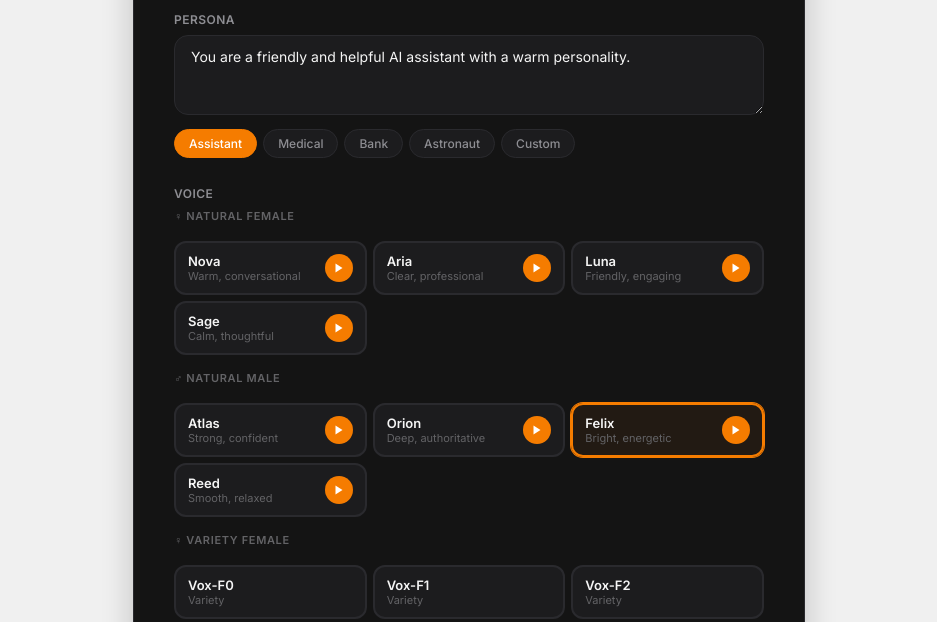
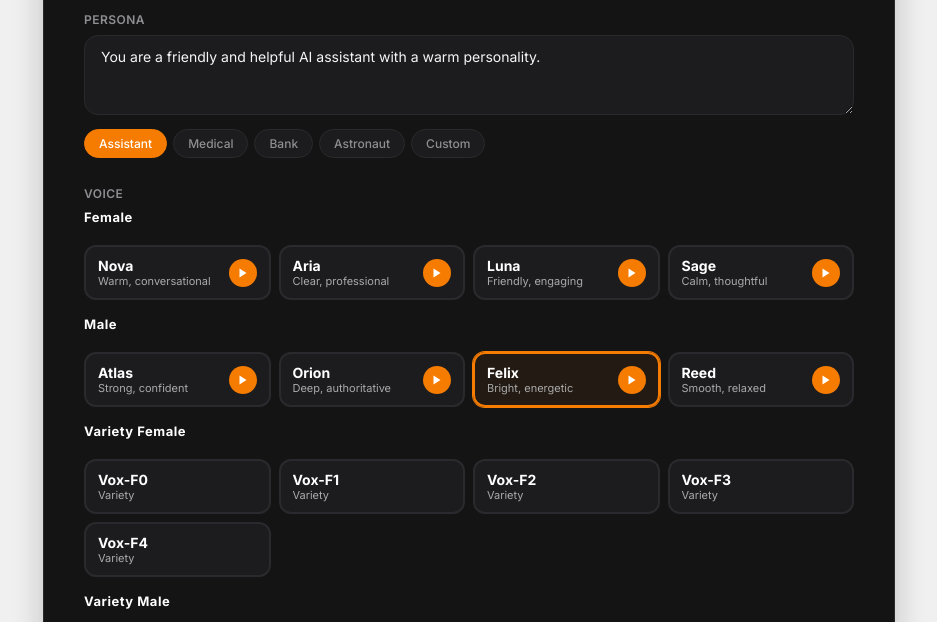
Before and after one commit to ibuildstuffwithai/voice-engine, a website: page public/index.html in a window 1280 px wide. Shown: the part 135-757 px from the top of the page, without its empty margins (171-1108 px from the left). Drawn offline with Linux system fonts and the light colour scheme.

Commit message:
Wider card (900px), 4-col grid, bold white labels, Female/Male headings

```diff
--- a/public/index.html
+++ b/public/index.html
@@ -45,7 +45,7 @@ input,select,textarea{font-family:inherit;outline:none}
 .gear-btn svg{width:18px;height:18px;color:#999}
 
 /* Main */
-.main{width:100%;max-width:720px;padding:48px 24px 60px}
+.main{width:100%;max-width:900px;padding:48px 24px 60px}
 
 /* Card */
 .card{background:var(--surface);border:1px solid var(--border);border-radius:20px;padding:36px 40px;box-shadow:0 8px 32px rgba(0,0,0,.2)}
@@ -115,14 +115,14 @@ input,select,textarea{font-family:inherit;outline:none}
 
 /* Voice Grid */
 .voice-grid{display:flex;flex-direction:column;gap:16px}
-.voice-section-label{font-size:11px;font-weight:600;text-transform:uppercase;letter-spacing:.06em;color:var(--text-muted);margin-bottom:2px}
-.voice-section{display:grid;grid-template-columns:1fr 1fr 1fr;gap:6px}
+.voice-section-label{font-size:13px;font-weight:700;letter-spacing:.04em;color:#fff;margin-bottom:4px}
+.voice-section{display:grid;grid-template-columns:1fr 1fr 1fr 1fr;gap:8px}
 .voice-card{display:flex;align-items:center;gap:8px;padding:10px 12px;border:2px solid var(--border);border-radius:12px;background:var(--surface2);cursor:pointer;transition:all .15s;user-select:none}
 .voice-card:hover{border-color:var(--border-light);background:var(--border)}
 .voice-card.selected{border-color:var(--orange);background:var(--orange-subtle);box-shadow:0 0 0 1px var(--orange)}
 .voice-card .vc-info{flex:1;min-width:0}
-.voice-card .vc-name{font-size:13px;font-weight:600;color:var(--text);white-space:nowrap;overflow:hidden;text-overflow:ellipsis}
-.voice-card .vc-style{font-size:11px;color:var(--text-muted);white-space:nowrap;overflow:hidden;text-overflow:ellipsis}
+.voice-card .vc-name{font-size:14px;font-weight:700;color:#fff;white-space:nowrap;overflow:hidden;text-overflow:ellipsis}
+.voice-card .vc-style{font-size:11px;color:#aaa;white-space:nowrap;overflow:hidden;text-overflow:ellipsis}
 .voice-card .vc-play{width:28px;height:28px;border-radius:50%;background:var(--orange);display:flex;align-items:center;justify-content:center;flex-shrink:0;transition:all .15s}
 .voice-card .vc-play:hover{background:var(--orange-light);transform:scale(1.1)}
 .voice-card .vc-play svg{width:12px;height:12px;color:#fff;fill:#fff}
@@ -280,10 +280,10 @@ const sel=document.getElementById('voiceSelect'),grid=document.getElementById('v
 voices.forEach(v=>{const opt=document.createElement('option');opt.value=v.id;opt.textContent=v.name;sel.appendChild(opt)});
 sel.value=selectedVoice;
 const sections=[
-{label:'♀ Natural Female',filter:v=>v.gender==='female'&&v.sample},
-{label:'♂ Natural Male',filter:v=>v.gender==='male'&&v.sample},
-{label:'♀ Variety Female',filter:v=>v.gender==='female'&&!v.sample},
-{label:'♂ Variety Male',filter:v=>v.gender==='male'&&!v.sample},
+{label:'Female',filter:v=>v.gender==='female'&&v.sample},
+{label:'Male',filter:v=>v.gender==='male'&&v.sample},
+{label:'Variety Female',filter:v=>v.gender==='female'&&!v.sample},
+{label:'Variety Male',filter:v=>v.gender==='male'&&!v.sample},
 ];
 sections.forEach(sec=>{
 const items=voices.filter(sec.filter);if(!items.length)return;
```
